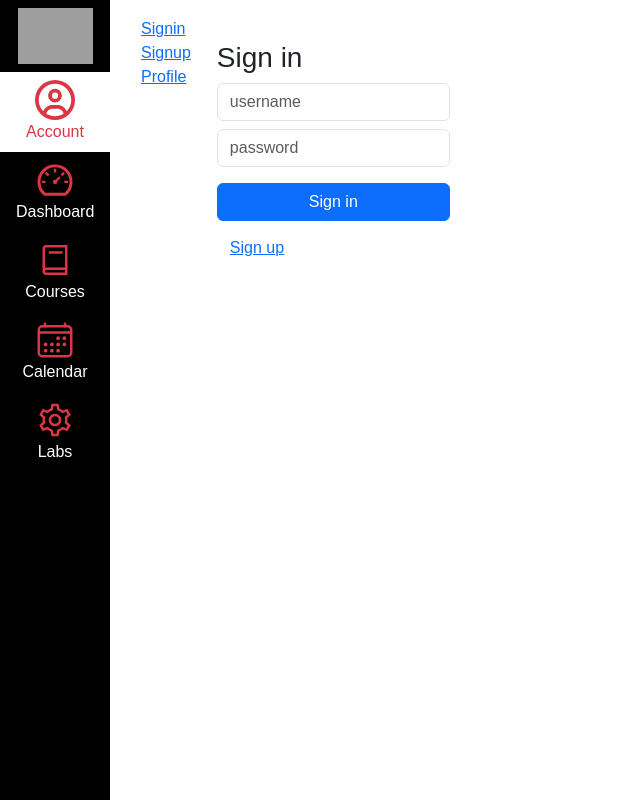
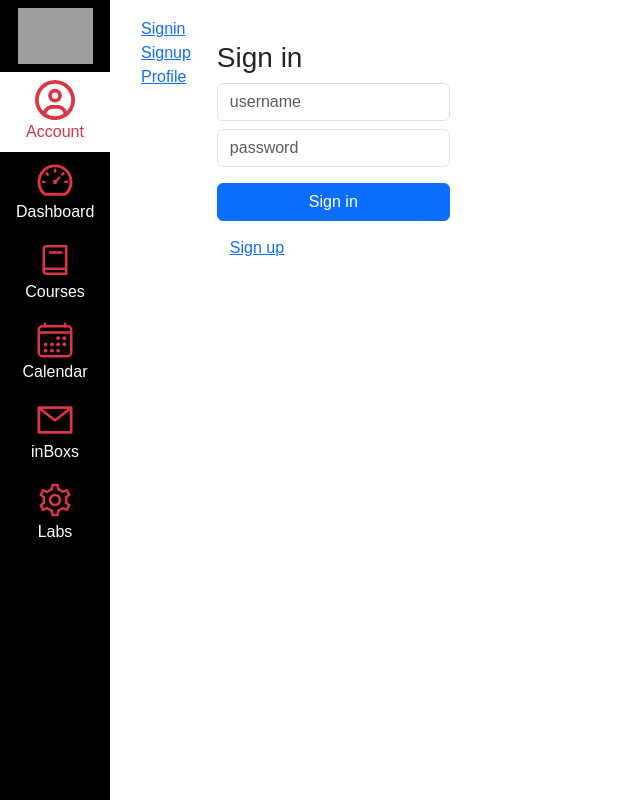
Before and after one commit to Hanchao-Ding/kanbas-react-web-app, a React (Create React App) app: page /#/Kanbas/Account/Signin in a window 1280 px wide. Shown: the whole page, without its empty margins (0-640 px from the left). Built offline with nearby package versions, Linux system fonts and the light colour scheme; grey boxes are pictures that could not be loaded.

Commit message:
Update Navigation.tsx

```diff
--- a/src/Kanbas/Navigation.tsx
+++ b/src/Kanbas/Navigation.tsx
@@ -1,5 +1,6 @@
 import { Link } from "react-router-dom";
 import { AiOutlineDashboard } from "react-icons/ai";
+import { AiOutlineMail } from "react-icons/ai";
 import { IoCalendarOutline } from "react-icons/io5";
 import { LiaBookSolid, LiaCogSolid } from "react-icons/lia";
 import { FaInbox, FaRegCircleUser } from "react-icons/fa6";
@@ -60,6 +61,14 @@ export default function KanbasNavigation() {
         Calendar
       </NavLink>
       <NavLink
+        to="/Kanbas/inBox"
+        id="wd-settings-link"
+        className={({ isActive }) => `list-group-item text-center border-0 ${isActive ? 'bg-white text-danger' : 'bg-black text-white'}`}
+      >
+        <AiOutlineMail className="fs-1 text-danger" /><br />
+        inBoxs
+      </NavLink>
+      <NavLink
         to="/labs"
         id="wd-settings-link"
         className={({ isActive }) => `list-group-item text-center border-0 ${isActive ? 'bg-white text-danger' : 'bg-black text-white'}`}
```
